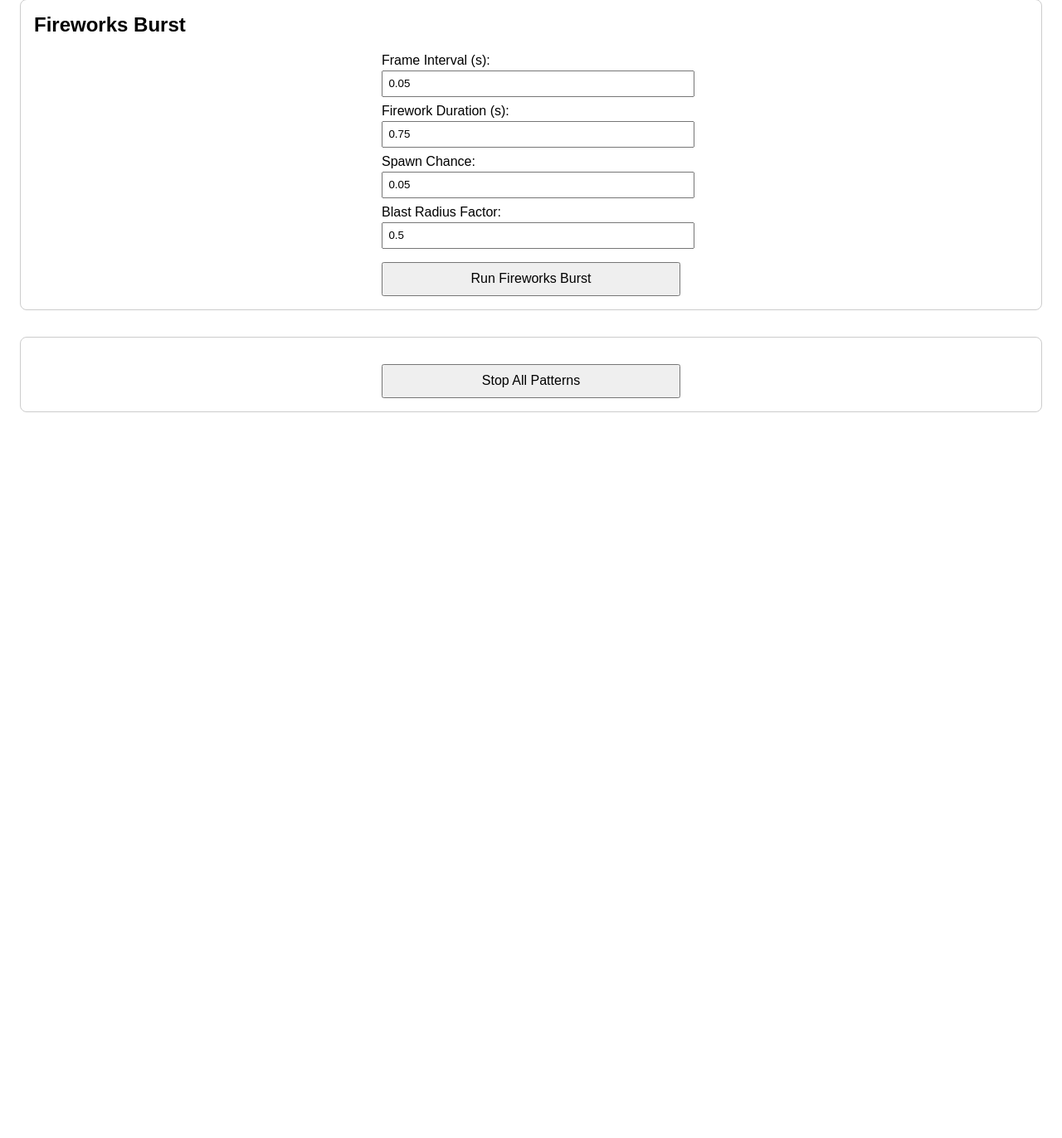
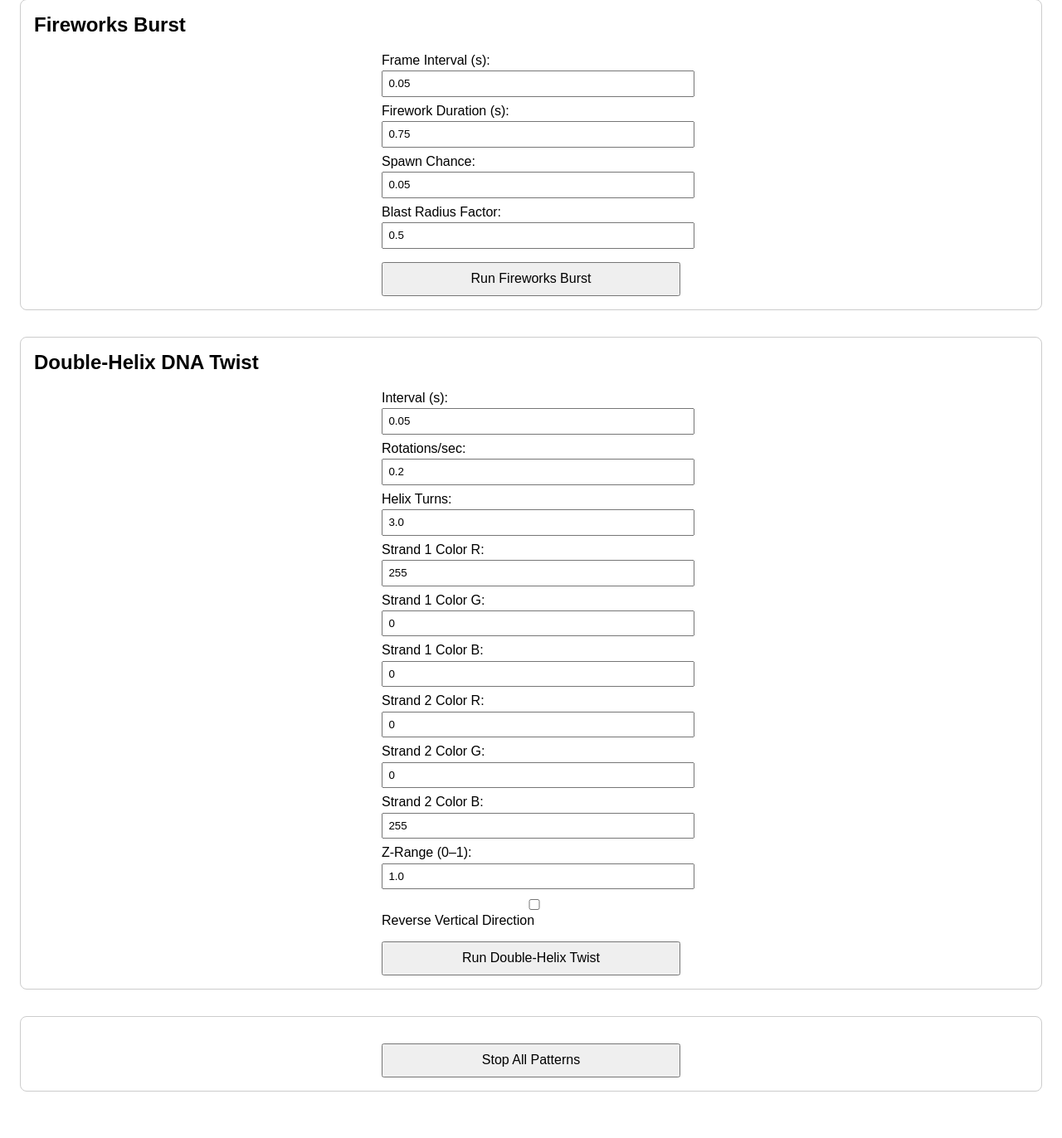
Before and after one commit to domsav13/iotxmastree, a Flask app: page / in a window 1280 px wide. Shown: the part 4595-5967 px from the top of the page at 83% size. Before the commit the page ends 5092 px from the top, so only its background shows below. Run offline with Flask 3, Linux system fonts and the light colour scheme.

Commit message:
Update index.html

```diff
--- a/templates/index.html
+++ b/templates/index.html
@@ -144,6 +144,23 @@
       <button type="submit">Run Fireworks Burst</button>
     </form>
   </section>
+  <section>
+    <h2>Double‑Helix DNA Twist</h2>
+    <form action="/run_helix" method="post">
+      <label>Interval (s):<input type="number" name="interval_h" step="0.01" value="0.05"></label>
+      <label>Rotations/sec:<input type="number" name="rps_h" step="0.1" value="0.2"></label>
+      <label>Helix Turns:<input type="number" name="turns_h" step="0.1" value="3.0"></label>
+      <label>Strand 1 Color R:<input type="number" name="r1_h" min="0" max="255" value="255"></label>
+      <label>Strand 1 Color G:<input type="number" name="g1_h" min="0" max="255" value="0"></label>
+      <label>Strand 1 Color B:<input type="number" name="b1_h" min="0" max="255" value="0"></label>
+      <label>Strand 2 Color R:<input type="number" name="r2_h" min="0" max="255" value="0"></label>
+      <label>Strand 2 Color G:<input type="number" name="g2_h" min="0" max="255" value="0"></label>
+      <label>Strand 2 Color B:<input type="number" name="b2_h" min="0" max="255" value="255"></label>
+      <label>Z‐Range (0–1):<input type="number" name="z_range_h" step="0.01" value="1.0"></label>
+      <label><input type="checkbox" name="reverse_h"> Reverse Vertical Direction</label>
+      <button type="submit">Run Double‑Helix Twist</button>
+    </form>
+  </section>
 
   <section>
     <form action="/stop" method="post">
```
